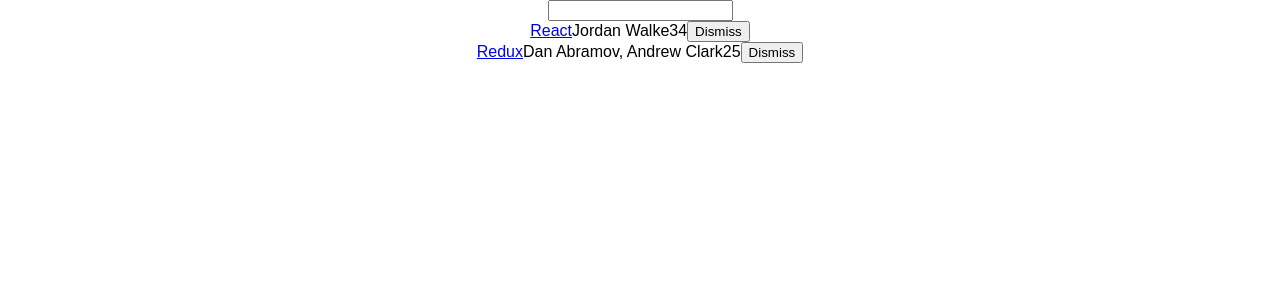
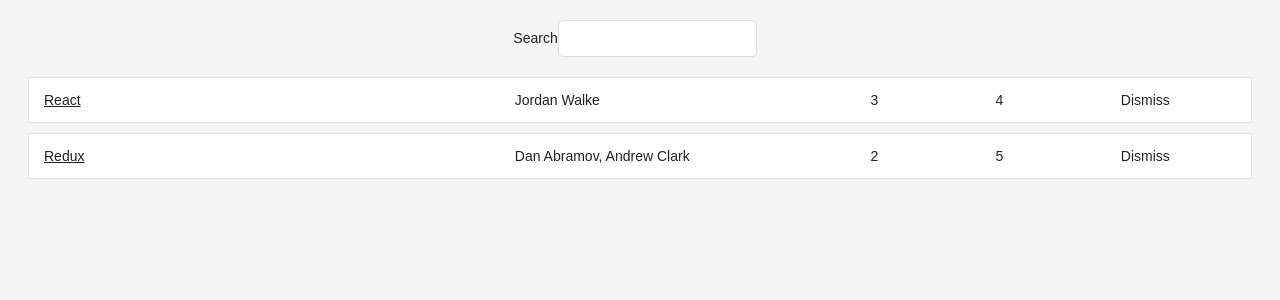
Before and after one commit to mbrien12/Hacker-News-React-Clone, a React (Create React App) app: page / in a window 1280 px wide. Shown: the top 300 px of the page. Built offline with nearby package versions, Linux system fonts and the light colour scheme.

Commit message:
refactored into functional stateless comps and added css

```diff
--- a/src/App.css
+++ b/src/App.css
@@ -1,28 +1,56 @@
-.App {
+
+.page {
+  margin: 20px;
+}
+.interactions {
   text-align: center;
 }
-
-.App-logo {
-  animation: App-logo-spin infinite 20s linear;
-  height: 80px;
+.table {
+  margin: 20px 0;
+}
+.table-header {
+  display: flex;
+  line-height: 24px;
+  font-size: 16px;
+  padding: 0 10px;
+  justify-content: space-between;
+}
+.table-empty {
+  margin: 200px;
+  text-align: center;
+  font-size: 16px;
 }
 
-.App-header {
-  background-color: #222;
-  height: 150px;
-  padding: 20px;
-  color: white;
+.table-row {
+  display: flex;
+  line-height: 24px;
+  white-space: nowrap;
+  margin: 10px 0;
+  padding: 10px;
+  background: #ffffff;
+  border: 1px solid #e3e3e3;
 }
-
-.App-title {
-  font-size: 1.5em;
+.table-header > span {
+  overflow: hidden;
+  text-overflow: ellipsis;
+  padding: 0 5px;
 }
-
-.App-intro {
-  font-size: large;
+.table-row > span {
+  overflow: hidden;
+  text-overflow: ellipsis;
+  padding: 0 5px;
 }
-
-@keyframes App-logo-spin {
-  from { transform: rotate(0deg); }
-  to { transform: rotate(360deg); }
+.button-inline {
+  border-width: 0;
+  background: transparent;
+  color: inherit;
+  text-align: inherit;
+  -webkit-font-smoothing: inherit;
+  padding: 0;
+  font-size: inherit;
+  cursor: pointer;
 }
+.button-active {
+  border-radius: 0;
+  border-bottom: 1px solid #38bb6c;
+}
--- a/src/components/App.js
+++ b/src/components/App.js
@@ -1,6 +1,6 @@
 import React, { Component } from "react";
-import Table from './Table'
-import Search from './Search'
+import Table from "./Table";
+import Search from "./Search";
 import logo from "../logo.svg";
 import "../App.css";
 
@@ -28,14 +28,14 @@
     super(props);
     this.state = {
       list,
-      searchTerm: '',
+      searchTerm: ""
     };
     this.onSearchChange = this.onSearchChange.bind(this);
     this.onDismiss = this.onDismiss.bind(this);
   }
 
   onSearchChange(event) {
-    this.setState({ searchTerm: event.target.value});
+    this.setState({ searchTerm: event.target.value });
   }
 
   onDismiss(id) {
@@ -47,16 +47,13 @@
   render() {
     const { searchTerm, list } = this.state;
     return (
-      <div className="App">
-        <Search
-        value={searchTerm}
-        onChange={this.onSearchChange}
-        />
-        <Table
-        list={list}
-        pattern={searchTerm}
-        onDismiss={this.onDismiss}
-        />
+      <div className="page">
+        <div className="interactions">
+          <Search value={searchTerm} onChange={this.onSearchChange}>
+            Search
+          </Search>
+        </div>
+        <Table list={list} pattern={searchTerm} onDismiss={this.onDismiss} />
       </div>
     );
   }
--- /dev/null
+++ b/src/components/Button.js
@@ -0,0 +1,10 @@
+import React, { Component } from "react";
+import "../App.css";
+
+const Button = ({ onClick, className = "", children }) => (
+  <button onClick={onClick} className={className} type="button">
+    {children}
+  </button>
+);
+
+export default Button;
--- a/src/components/Search.js
+++ b/src/components/Search.js
@@ -1,14 +1,10 @@
 import React, { Component } from "react";
 
-class Search extends Component {
-  render() {
-    const { value, onChange } = this.props;
-    return (
-      <form>
-        <input type="text" value={value} onChange={onChange} />
-      </form>
-    );
-  }
-}
+const Search = ({ value, onChange, children }) => (
+  <form>
+    {children}
+    <input type="text" value={value} onChange={onChange} />
+  </form>
+);
 
 export default Search;
--- a/src/components/Table.js
+++ b/src/components/Table.js
@@ -1,32 +1,32 @@
 import React, { Component } from "react";
+import Button from "./Button";
 
-class Table extends Component {
-  render() {
+const Table = ({ list, pattern, onDismiss }) => {
   const isSearched = pattern => item =>
     item.title.toLowerCase().includes(pattern.toLowerCase());
 
-    const { list, pattern, onDismiss } = this.props;
   return (
-      <div>
+    <div className="table">
       {list.filter(isSearched(pattern)).map(item => (
-          <div key={item.objectID}>
-            <span>
+        <div key={item.objectID} className="table-row">
+          <span style={{ width: '40%' }}>
             <a href={item.url}>{item.title}</a>
           </span>
-            <span>{item.author}</span>
-            <span>{item.num_comments}</span>
-            <span>{item.points}</span>
-            <span>
-              <button onClick={() => onDismiss(item.objectID)} type="button">
-                {" "}
+          <span style={{ width: '30%' }}>{item.author}</span>
+          <span style={{ width: '10%' }}>{item.num_comments}</span>
+          <span style={{ width: '10%' }}>{item.points}</span>
+          <span style={{ width: '10%' }}>
+            <Button
+              onClick={() => onDismiss(item.objectID)}
+              className="button-inline"
+            >
               Dismiss
-              </button>
+            </Button>
           </span>
         </div>
       ))}
     </div>
   );
-  }
-}
+};
 
 export default Table;
--- a/src/index.css
+++ b/src/index.css
@@ -1,5 +1,25 @@
 body {
-  margin: 0;
-  padding: 0;
-  font-family: sans-serif;
-}
+  color: #222;
+  background: #f4f4f4;
+  font: 400 14px CoreSans, Arial,sans-serif;
+  }
+  a{
+  color: #222;
+  }
+  a:hover {
+  text-decoration: underline;
+  }
+  ul, li { list-style: none; padding: 0; margin: 0;
+  }
+  input {
+  padding: 10px; border-radius: 5px; outline: none; margin-right: 10px; border: 1px solid #dddddd;
+  }
+  button {
+  padding: 10px; border-radius: 5px;
+  border: 1px solid #dddddd; background: transparent; color: #808080;
+  cursor: pointer;
+  }
+  button:hover { color: #222;
+  }
+  *:focus { outline: none;
+  }
```
Lines whose indentation alone changed are shown as unchanged.
